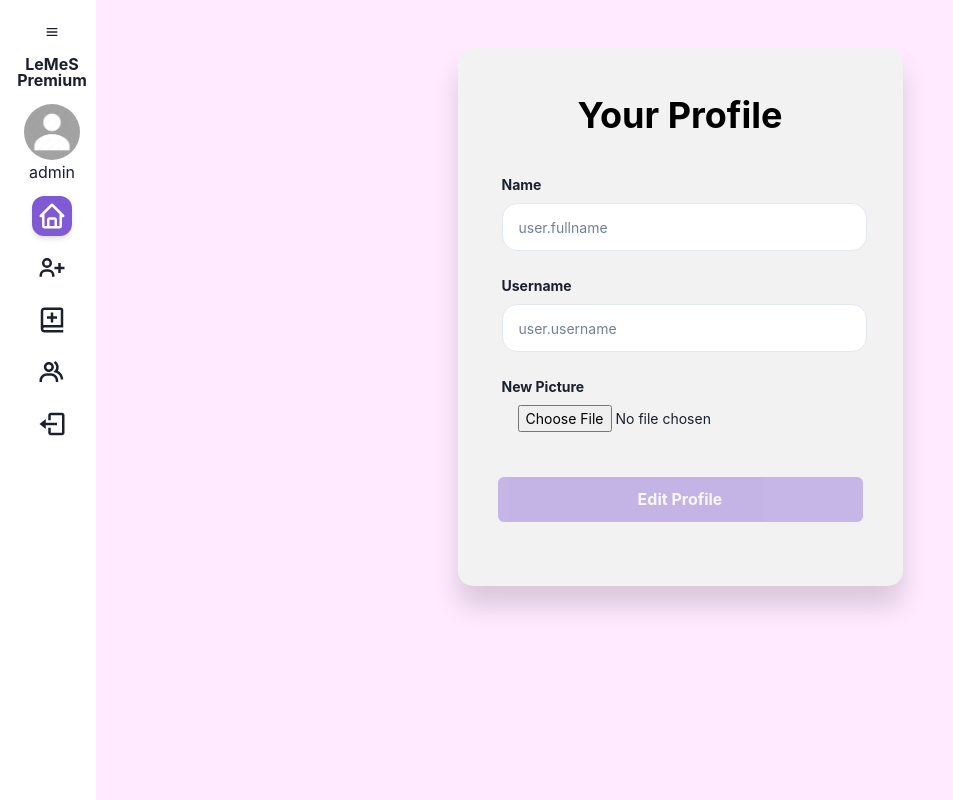
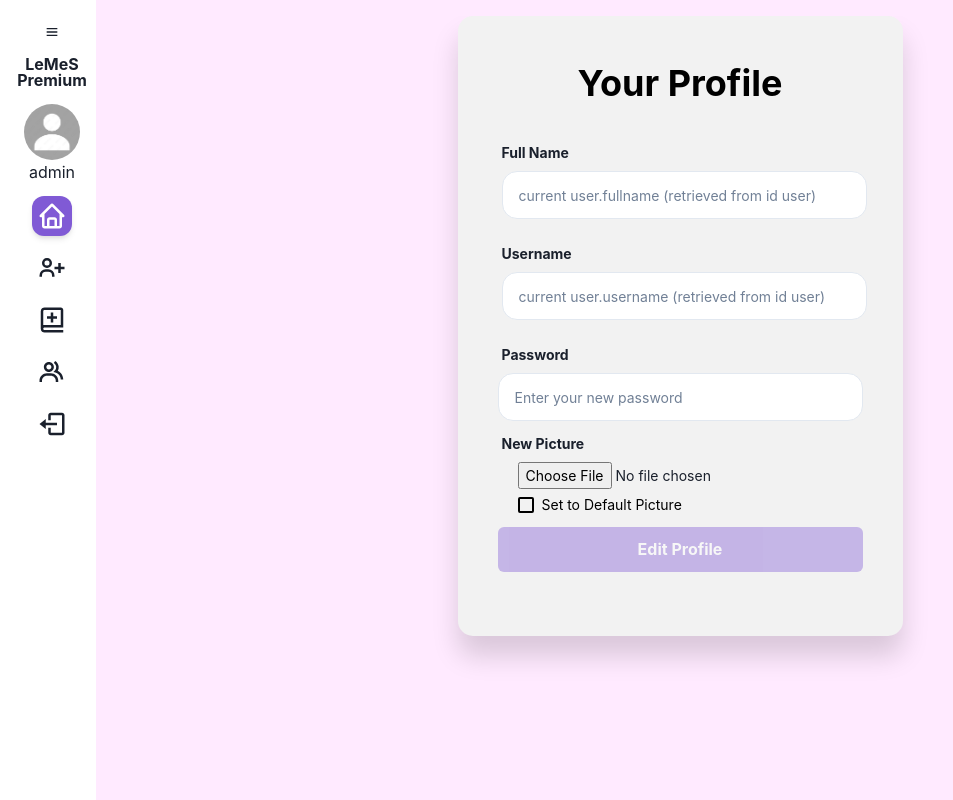
Before and after one commit to nathaniacalista01/LeMeS-WBD-React, a React (Create React App) app: page /profile in a window 1280 px wide. Shown: the whole page, without its empty margins (0-953 px from the left). Built offline with nearby package versions, Linux system fonts and the light colour scheme.

Commit message:
fix: profile page

```diff
--- a/src/pages/Profile.tsx
+++ b/src/pages/Profile.tsx
@@ -1,4 +1,4 @@
-import React, {useEffect, useState } from "react";
+import React, { useEffect, useState } from "react";
 import {
     Button,
     Container,
@@ -17,51 +17,56 @@ import {
     useDisclosure,
     Box,
     useToast,
+    InputGroup,
+    InputRightElement,
+    Checkbox,
 } from "@chakra-ui/react";
 import { BiWinkSmile } from "react-icons/bi";
 import axios from "axios";
-import { Link as RouterLink, useNavigate } from "react-router-dom";
 import { BiShow, BiHide } from "react-icons/bi";
-import { Fetch } from "../utils/fetch";
 import { axiosConfig } from "../utils/axios";
 import config from "../config/config";
 
 function Profile() {
     const axiosInstance = axios.create(axiosConfig());
     const toast = useToast();
-  const navigate = useNavigate();
     const [fullname, setFullname] = useState("");
     const [username, setUsername] = useState("");
+    const [password, setPassword] = useState("");
+    const [selectedFile, setSelectedFile] = useState<File | null>(null);
+    const [fileName, setFileName] = useState("");
+    const [isDeletePict, setIsDeletePict] = useState(false);
     const [usernameError, setUsernameError] = useState("");
     const [isAllValid, setIsAllValid] = useState({
         fullname: false,
         username: false,
+        password: false,
+        file: false,
+        reset: false,
     });
     const { isOpen, onOpen, onClose } = useDisclosure();
     const cancelRef = React.useRef<HTMLButtonElement | null>(null);
 
-  const handleChangeFullname: React.ChangeEventHandler<HTMLInputElement> = (
-    e: React.ChangeEvent<HTMLInputElement>
-  ) => {
+    const handleChangeFullname = (e: React.ChangeEvent<HTMLInputElement>) => {
         setFullname(e.target.value);
+    };
+    useEffect(() => {
+        const checkFullname = () => {
+            if (fullname.trim().length >= 5) {
+                setIsAllValid({ ...isAllValid, fullname: true });
+            } else {
+                setIsAllValid({ ...isAllValid, fullname: false });
+            }
+        };
         checkFullname();
-  };
+    }, [fullname]);
 
     const handleChangeUsername: React.ChangeEventHandler<HTMLInputElement> = (
         e: React.ChangeEvent<HTMLInputElement>
     ) => {
         setUsername(e.target.value);
-    checkUsername(e.target.value);
     };
-
-  const checkFullname = () => {
-    if (fullname.length >= 5) {
-      setIsAllValid({ ...isAllValid, fullname: true });
-    } else {
-      setIsAllValid({ ...isAllValid, fullname: false });
-    }
-  };
-
+    useEffect(() => {
         const checkUsername = (current_username: string) => {
             if (current_username.length < 5) {
                 setUsernameError("Username minimum length is 5");
@@ -80,7 +85,7 @@ function Profile() {
                             if (!result) {
                                 setIsAllValid({ ...isAllValid, username: true });
                             } else {
-              setUsernameError("Username must be unique ");
+                                setUsernameError("Username had already taken!");
                                 setIsAllValid({ ...isAllValid, username: false });
                             }
                         });
@@ -89,43 +94,109 @@ function Profile() {
                 }
             }
         };
+        checkUsername(username);
+    }, [username]);
+
+    const handleChangePassword = (e: React.ChangeEvent<HTMLInputElement>) => {
+        setPassword(e.target.value);
+    };
+    useEffect(() => {
+        const checkPassword = () => {
+            const regex = /^(?=.*\d)(?=.*[A-Z]).{8,}$/;
+            if (password.length > 8 && regex.test(password)) {
+                setIsAllValid({ ...isAllValid, password: true });
+            } else {
+                setIsAllValid({ ...isAllValid, password: false });
+            }
+        };
+        checkPassword();
+    }, [password]);
+
+    const handleChangeFile = (e: React.ChangeEvent<HTMLInputElement>) => {
+        if (e.target.files) {
+            const file = e.target.files?.[0];
+
+            if (file) {
+                setSelectedFile(file);
+                setFileName(file.name.replace(/\s/g, ''));
+
+                setIsAllValid({ ...isAllValid, file: true });
+            } else {
+                setIsAllValid({ ...isAllValid, file: false });
+            }
+        } else {
+            setSelectedFile(null);
+            setIsAllValid({ ...isAllValid, file: false });
+        }
+    };
+
+    const handleCheckboxChange = () => {
+        setIsDeletePict(!isDeletePict);
+        setIsAllValid({ ...isAllValid, reset: !isDeletePict});
+        console.log(isDeletePict);
+    };
 
     const handleEdit = () => {
-    try {
-      axiosInstance
-        .post(`${config.REST_API_URL}/user`, {
-          username: username,
-          fullname: fullname,
-        })
-        .then((res) => {
-          console.log(res, res["data"]);
-          const { status } = res["data"];
-          console.log(status);
-          if (status === 200) {
-            toast({
-              title: "Edit Profile success!",
-              description: "Your profile has been updated",
-              status: "success",
-              duration: 5000,
-              isClosable: true,
-              position: "top",
-            });
-            // navigate("/login");
-          } else {
-            toast({
-              title: "Edit Profile failed!",
-              description: "Your profile can't be updated",
-              status: "error",
-              duration: 3000,
-              isClosable: true,
-              position: "top",
-            });
-          }
-        });
-    } catch (error) {
-      console.log(error);
-    }
+    //     // if isValidAll.reset => image_path = defaultprofile.jpg
+    //     // nanti semua avatarnya jdi fetch dri be juga-> http://localhost:8000/profpic/image_path
+    //     try {
+    //         try {
+    //             if (isAllValid.file) {
+    //                 upload();
+    //                 delete(oldfile);
+    //             } else if (isAllValid.reset) {
+    //                 setFileName(defaultprofile.jpg);
+    //             }
+    //             else {
+    //                 setFileName(oldFile);
+    //             }
+    //         } catch (error) {
+    //             console.error('Error uploading:', error);
+    //         } finally {
+    //             const response = await newAxiosInstance.put(`${config.REST_API_URL}/user/${userId}`, {
+    //                 username: ,
+    //                 fullname: ,
+    //                 password: ,
+    //                 image_path: ,
+    //             });
+
+    //             console.log('Profile edited successfully:', response.data.message);
+    //         }
+    //     } catch (error) {
+    //         console.error('Error editing profile:', error);
+    //     } finally {
+    //         // window.location.reload(); // refresh to see new new profile
+    //         setIsAllValid(prevState => ({
+    //             ...prevState,
+    //             username: false,
+    //             fullname: false,
+    //             file: false,
+    //             reset: false,
+    //         }));
+    //     }
     };
+
+    // UPLOAD IMAGE TO SERVER
+    // const upload = () => {
+    //     const formData = new FormData()
+    //     if (selectedFile) { // Intinya ngecek kalo udh ada foto yg diselect dan reset profpic nya unchecked, berarti upload gambar ke server
+    //         formData.append('picture', selectedFile)
+    //         newAxiosInstance.post(`${config.REST_API_URL}/user/upload`, formData)
+    //             .then(res => { })
+    //             .catch(er => console.log(er))
+    //     }
+    // }
+
+    // const delete = (oldfile) => {
+    //     // Make a delete request to remove the old file
+    //     newAxiosInstance.delete(`${config.REST_API_URL}/user/deleteProfpic/${oldFile}`)
+    //     .then(() => {
+    //         console.log('Old file deleted successfully');
+    //     })
+    //     .catch((error) => {
+    //         console.error('Error deleting old file:', error);
+    //     });
+    // }
 
     return (
         <Container display={"flex"} flexDir={"column"}>
@@ -133,7 +204,7 @@ function Profile() {
                 direction="column"
                 alignSelf="center"
                 justifySelf="center"
-        mt="3rem"
+                mt="1rem"
                 overflow="hidden"
             >
                 <Flex alignItems="center" justifyContent="center" mb="60px">
@@ -152,7 +223,7 @@ function Profile() {
                         </Text>
                         <FormControl>
                             <FormLabel ms="4px" fontSize="sm" fontWeight="bold">
-                Name
+                                Full Name
                             </FormLabel>
                             <Input
                                 isRequired
@@ -161,17 +232,18 @@ function Profile() {
                                 ms="4px"
                                 borderRadius="15px"
                                 type="text"
-                placeholder="user.fullname"
+                                placeholder="current user.fullname (retrieved from id user)"
                                 mb="24px"
                                 size="lg"
-                value={fullname}
+                                // value="user.fullname"
                                 onChange={handleChangeFullname}
                             />
                             {fullname && !isAllValid.fullname && (
-                <Text color={"red.500"} mb="8px" fontSize={"12px"} ml={"2px"}>
-                  Fullname minimum length is 5
+                                <Text color={"red.500"} fontSize={"12px"} mt="-5" mb="2">
+                                    Fullname minimum length is 5 excluding whitespace
                                 </Text>
                             )}
+
                             <FormLabel ms="4px" fontSize="sm" fontWeight="bold">
                                 Username
                             </FormLabel>
@@ -182,29 +254,42 @@ function Profile() {
                                 ms="4px"
                                 borderRadius="15px"
                                 type="text"
-                placeholder="user.username"
+                                placeholder="current user.username (retrieved from id user)"
                                 mb="24px"
                                 size="lg"
                                 value={username}
-                onChange={handleChangeUsername}
+                                onChange={(e) => handleChangeUsername(e)}
                             />
                             {username && !isAllValid.username && (
-                <Text color="red.400" fontSize="xs">
+                                <Text color="red.400" fontSize="12px" mt="-5" mb="2">
                                     {usernameError}
                                 </Text>
                             )}
-              {/* <FormLabel ms='4px' fontSize='sm' fontWeight='bold'>
+
+                            <FormLabel ms="4px" fontSize="sm" fontWeight="bold">
                                 Password
                             </FormLabel>
+                            <InputGroup>
                                 <Input
-                                fontSize='sm'
-                                ms='4px'
-                                borderRadius='15px'
-                                type='password'
-                                placeholder='Optional'
-                                mb='24px'
-                                size='lg'
-                            /> */}
+                                    isRequired
+                                    bg="white"
+                                    borderRadius="15px"
+                                    mb="12px"
+                                    fontSize="sm"
+                                    type="password"
+                                    placeholder="Enter your new password"
+                                    size="lg"
+                                    value={password}
+                                    onChange={handleChangePassword}
+                                />
+                            </InputGroup>
+                            {password && !isAllValid.password && (
+                                <Text color="red.400" fontSize="12px" mt="-2" mb="2">
+                                    Password minimum length is 8 and must contain a Capital letter
+                                    and 1 number
+                                </Text>
+                            )}
+
                             <FormLabel ms="4px" fontSize="sm" fontWeight="bold">
                                 New Picture
                             </FormLabel>
@@ -216,7 +301,24 @@ function Profile() {
                                 accept="image/*"
                                 mb="24px"
                                 size="lg"
+                                onChange={handleChangeFile}
+                                isDisabled={isDeletePict}
                             />
+                            <Box mt="-10" mb="3" display="flex" alignItems="left" pl="5">
+                                <Checkbox
+                                    onChange={handleCheckboxChange}
+                                    isChecked={isDeletePict}
+                                    size="md"
+                                    colorScheme="purple"
+                                    variant="outline"
+                                    borderColor="black"
+                                >
+                                    <Text color="black" fontSize="14px">
+                                        Set to Default Picture
+                                    </Text>
+                                </Checkbox>
+                            </Box>
+
                             <Button
                                 type="submit"
                                 bg="purple.500"
@@ -232,11 +334,14 @@ function Profile() {
                                 _active={{
                                     bg: "purple.300",
                                 }}
-                // onClick={handleEdit}
+                                onClick={onOpen}
                                 isDisabled={
                                     !(
-                    isAllValid.fullname &&
-                    isAllValid.username
+                                        isAllValid.fullname ||
+                                        isAllValid.username ||
+                                        isAllValid.password ||
+                                        isAllValid.file ||
+                                        isAllValid.reset
                                     )
                                 }
                             >
@@ -283,11 +388,6 @@ function Profile() {
                                             ml={3}
                                             flex="1"
                                             onClick={handleEdit}
-                      isDisabled={
-                        !(
-                          isAllValid.fullname &&
-                          isAllValid.username
-                        )}
                                         >
                                             Edit
                                         </Button>
```
Also changed, not shown: src/utils/fetch.ts (deleted, +0 -22 lines). Lines whose indentation alone changed are shown as unchanged.
